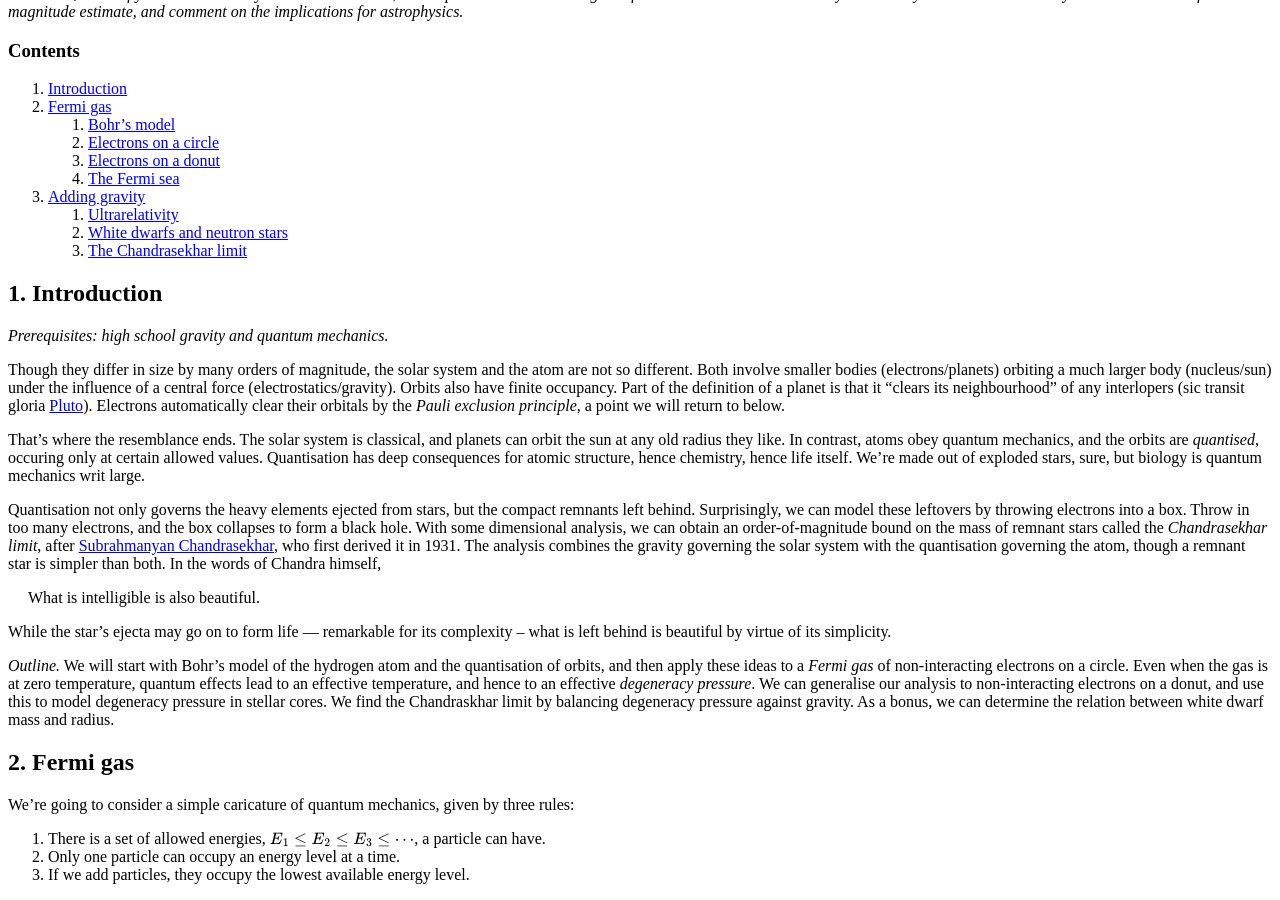
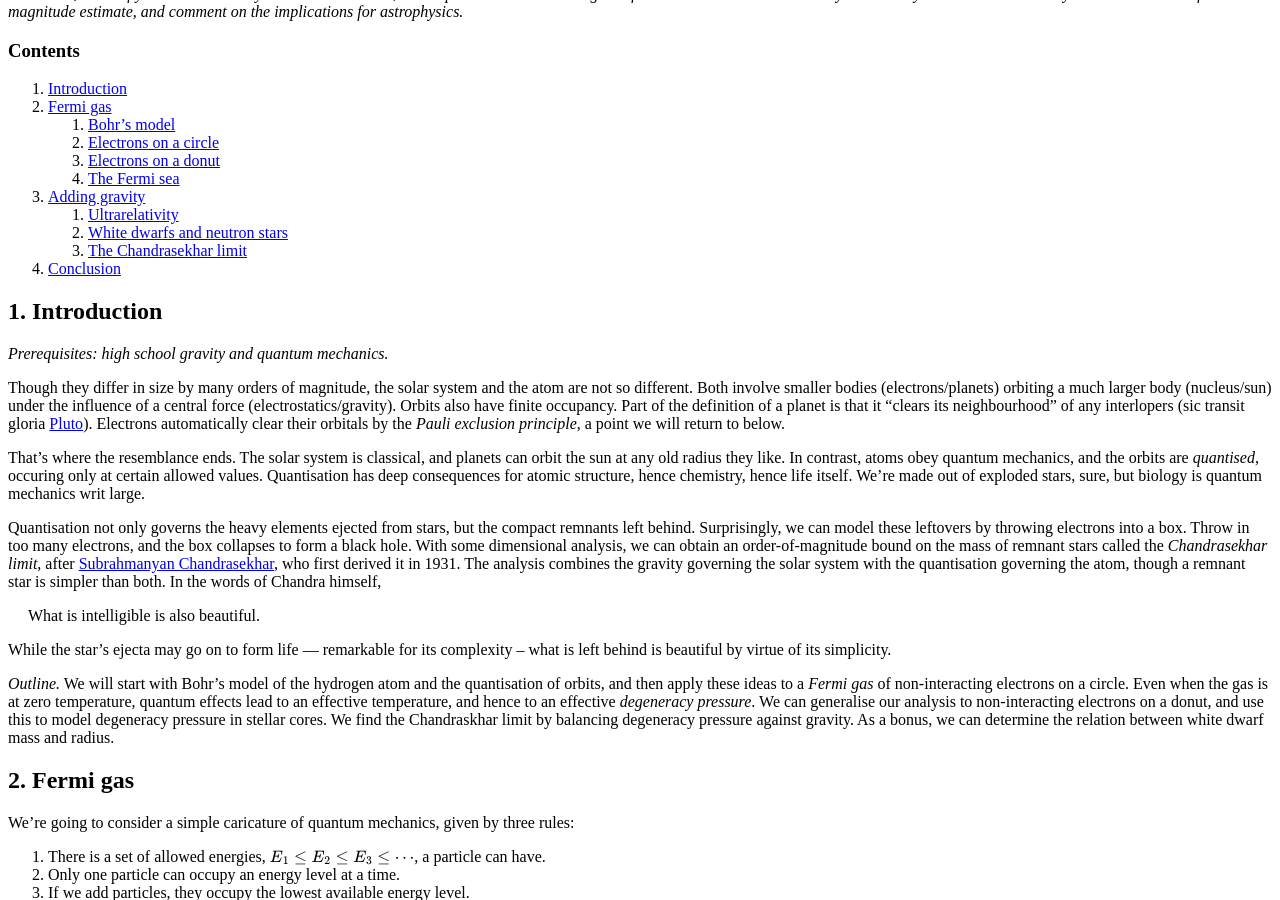
Before and after one commit to hapax/hapax.github.io, a Jekyll site: the page built from assets/chandra.md, in a window 1280 px wide and 900 px high, scrolled down 519 px. Built offline with Jekyll 4.4.1, drawn with Linux system fonts in a browser that asks for light colours; our own code applies the rules of GitHub Pages for plain Markdown files; formulas are drawn with MathJax 3; a script that is not in the unit is left out.

Commit message:
Update chandra.md

```diff
--- a/assets/chandra.md
+++ b/assets/chandra.md
@@ -24,6 +24,7 @@
    1. <a href="#sec-3-1">Ultrarelativity</a>
    2. <a href="#sec-3-2">White dwarfs and neutron stars</a>
    3. <a href="#sec-3-3">The Chandrasekhar limit</a>
+4. <a href="#sec-4">Conclusion</a>
 
 ## 1. Introduction <a id="sec-1" name="sec-1"></a>
 
@@ -865,3 +866,5 @@
 Thus, our naive guess is only $30\%$ off the best known bound on the
 maximum mass of a neutron star!
 In the land of order-of-magnitude approximation, this is very close.
+
+## 4. Conclusion<a id="sec-4" name="sec-4"></a>
```
